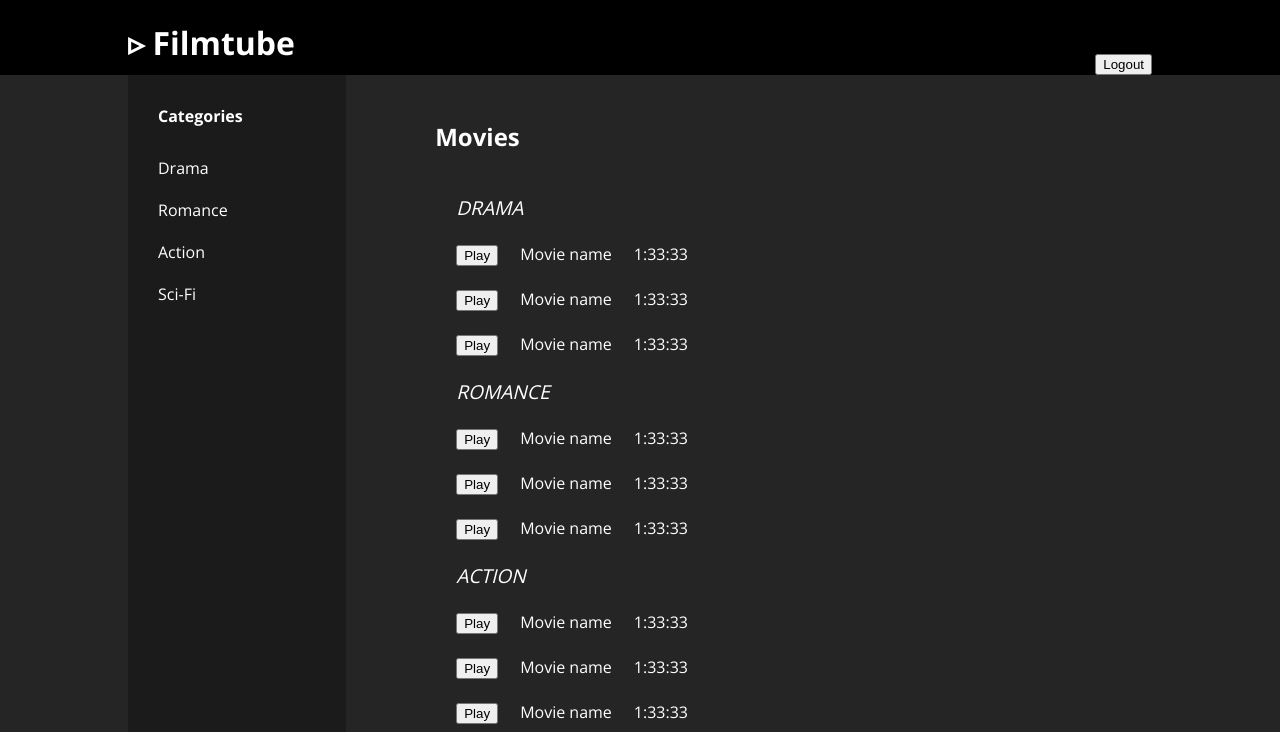
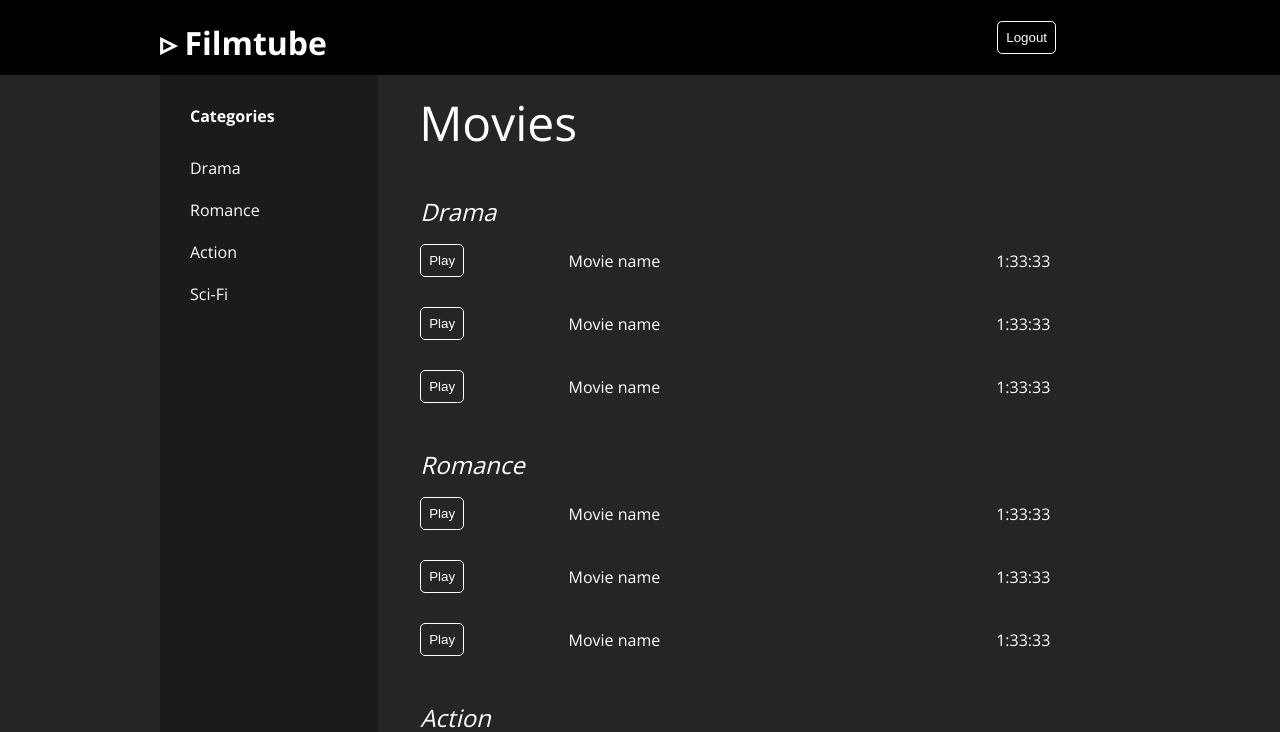
Before and after one commit to jaycribas/phase-2-challenge, a plain HTML site: page part-3/index.html in a window 1280 px wide. Shown: the top 732 px of the page. Drawn offline with nearby package versions, Linux system fonts and the light colour scheme.

Commit message:
Styling on main content area

```diff
--- a/part-3/index.html
+++ b/part-3/index.html
@@ -23,86 +23,86 @@
       </aside>
 
       <article>
-        <h1>Movies</h1>
+        <h1 class="movies">Movies</h1>
         <table>
           <tr>
-            <th colspan="3">Drama</th>
+            <th class="category" colspan="3">Drama</th>
             <th><a name="drama"></a></th>
           </tr>
           <tr>
             <td><button>Play</button></td>
             <td>Movie name</td>
-            <td>1:33:33</td>
+            <td class="time">1:33:33</td>
           </tr>
           <tr>
             <td><button>Play</button></td>
             <td>Movie name</td>
-            <td>1:33:33</td>
+            <td class="time">1:33:33</td>
           </tr>
           <tr>
             <td><button>Play</button></td>
             <td>Movie name</td>
-            <td>1:33:33</td>
+            <td class="time">1:33:33</td>
           </tr>
 
           <tr>
-            <th colspan="3">Romance</th>
+            <th class="category" colspan="3">Romance</th>
             <th><a name="romance"></a><th>
           </tr>
           <tr>
             <td><button>Play</button></td>
             <td>Movie name</td>
-            <td>1:33:33</td>
+            <td class="time">1:33:33</td>
           </tr>
           <tr>
             <td><button>Play</button></td>
             <td>Movie name</td>
-            <td>1:33:33</td>
+            <td class="time">1:33:33</td>
           </tr>
           <tr>
             <td><button>Play</button></td>
             <td>Movie name</td>
-            <td>1:33:33</td>
+            <td class="time">1:33:33</td>
           </tr>
 
           <tr>
-            <th colspan="3">Action</th>
+            <th class="category" colspan="3">Action</th>
             <th><a name="action"></a></th>
           </tr>
           <tr>
             <td><button>Play</button></td>
             <td>Movie name</td>
-            <td>1:33:33</td>
+            <td class="time">1:33:33</td>
           </tr>
           <tr>
             <td><button>Play</button></td>
             <td>Movie name</td>
-            <td>1:33:33</td>
+            <td class="time">1:33:33</td>
           </tr>
           <tr>
             <td><button>Play</button></td>
             <td>Movie name</td>
-            <td>1:33:33</td>
+            <td class="time">1:33:33</td>
           </tr>
 
           <tr>
-            <th colspan="3">Sci-Fi</th>
+            <th class="category" colspan="3">Sci-Fi</th>
             <th><a name="sci-fi"></a></th>
           </tr>
           <tr>
             <td><button>Play</button></td>
             <td>Movie name</td>
-            <td>1:33:33</td>
+            <td class="time">1:33:33</td>
           </tr>
           <tr>
             <td><button>Play</button></td>
             <td>Movie name</td>
-            <td>1:33:33</td>
+            <td class="time">1:33:33</td>
           </tr>
           <tr>
             <td><button>Play</button></td>
             <td>Movie name</td>
-            <td>1:33:33</td>
+            <td class="time">1:33:33</td>
           </tr>
         </table>
       </article>
--- a/part-3/styles.css
+++ b/part-3/styles.css
@@ -1,36 +1,57 @@
-html{
+html {
   height: 100%;
 }
 
-body{
+body {
   color: white;
   background-color: #252525;
   margin: 0;
   font-family: 'Open Sans', sans-serif;
 }
 
+button {
+  background-color: transparent;
+  color: white;
+  border: 1px solid white;
+  border-radius: 5px;
+  padding: 8px;
+}
+
+button:hover {
+  cursor: pointer;
+}
+
+button:active {
+  background-color: white;
+  color: black;
+}
+
+button:focus {
+  outline: 0;
+}
+
 /* * *  H E A D E R  * * */
 
-header{
+header {
   display: flex;
   background-color: black;
-  width: 80%;
+  width: 70%;
   height: 75px;
-  margin: auto;
-  padding: 0 10%;
+  padding: 0 25% 0 12.5%;
   color: white;
   justify-content: space-between;
   position: fixed;
 }
 
 .logout{
-  align-self: flex-end;
+  align-self: center;
+  top: 30px;
 }
 
 /* * *  M A I N  C O N T A I N E R  * * */
 
-main{
-  width: 80%;
+main {
+  width: 75%;
   margin: auto;
   height: 90%;
 }
@@ -41,35 +62,34 @@ aside, article {
 
 /* * *  S I D E B A R  * * */
 
-aside{
+aside {
   background-color: #1b1b1b;
   height: 90vh;
   width: 17%;
   position: fixed;
 }
 
-ul, h4{
+ul, h4 {
   margin: 30px;
   padding: 0;
 }
 
-ul{
+ul {
   font-weight: 300;
   list-style: none;
 }
 
-li{
+li {
   margin-top: 20px;
 }
 
-a{
+a {
   display: block;
   color: white;
   text-decoration: none;
 }
 
-:target:before {
-  content: "";
+a[name] {
   display: block;
   height: 90px;
   margin: -90px;
@@ -77,19 +97,38 @@ a{
 
 /* * *  A R T I C L E  * * */
 
-article{
+article {
   width: 70%;
-  padding: 100px 0 0 30%;
+  padding: 80px 0 0 27%;
 }
 
-table{
-  border-spacing: 20px;
+table {
+  width: 96%;
+  border-collapse: collapse;
 }
 
-th{
+td {
+  padding-top: 15px;
+  padding-bottom: 15px;
+}
+
+th.category {
+  padding-top: 30px;
+}
+
+th {
   font-weight: 300;
-  text-transform: uppercase;
   text-align: left;
-  font-size: 1.2em;
+  font-size: 1.5em;
   font-style: italic;
 }
+
+h1.movies {
+  font-size: 3em;
+  font-weight: 400;
+  margin: 10px 0;
+}
+
+td.time {
+  text-align: right;
+}
```
